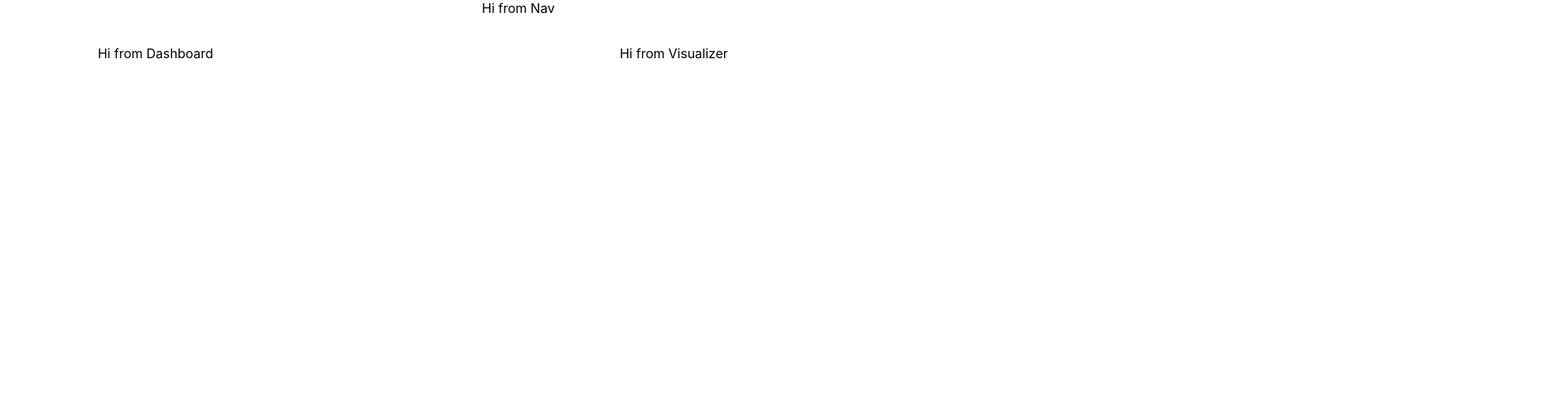
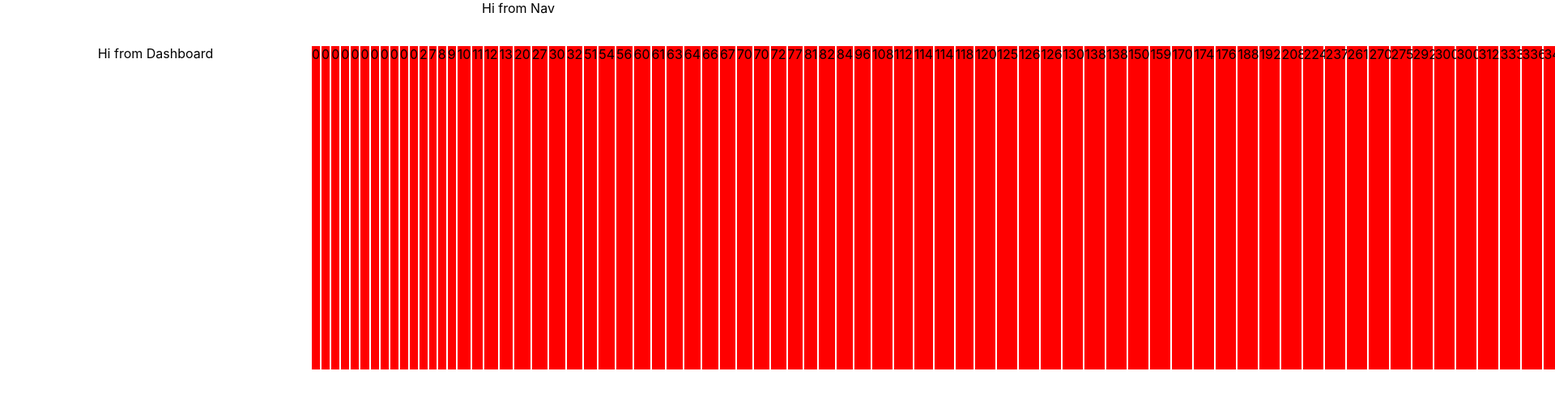
Before and after one commit to mchrupcala/sorting-visualizer, a React (Create React App) app in the folder src/: page / in a window 1280 px wide. Shown: the top 496 px of the page at 81% size, 1920 px wide, since content can reach past the window. Built offline with nearby package versions, Linux system fonts and the light colour scheme.

Commit message:
Displaying the graph on-screen as a static graph of bars.

```diff
--- a/src/src/App.js
+++ b/src/src/App.js
@@ -16,19 +16,22 @@ const randomArray = () => {
     testarray.push(Math.floor(Math.random()*10) * i)
   }
 }
+
+//Confirm that a random array will be sorted correctly.
 randomArray();
-// Sort the 'testarray' to confirm that my sort algo's working correctly.
 console.log(testarray);
+let sorted_array = mergesort(testarray);
+console.log(sorted_array);
 
-let newarr = mergesort(testarray);
-console.log(newarr);
+
+
   return (
     <div className="App">
       <Nav />
 
       <div className="main-dash">
         <DashboardControls />
-        <Visualizer />
+        <Visualizer sorted_array={sorted_array}/>
       </div>
     </div>
   );
--- a/src/src/components/Visualizer.js
+++ b/src/src/components/Visualizer.js
@@ -1,10 +1,25 @@
 import React from "react";
+import './styles.css'
+
+const Visualizer = (props) => {
+
+    const bars = () => {
+        return props.sorted_array.map(i => {
+            return (
+                <div className="one-bar">
+                    {i}
+                </div>
+            )
+        })
+    }
 
 
-const Visualizer = () => {
+
     return (
         <div className="visualizer">
-            Hi from Visualizer
+            <div className="graph">
+                {bars()}
+            </div>
         </div>
     )
 }
--- a/src/src/components/styles.css
+++ b/src/src/components/styles.css
@@ -18,3 +18,17 @@
     /* background: yellow; */
     width: 70%;
 }
+
+.graph {
+    display: flex;
+}
+
+.graph div {
+    margin: 1px;
+}
+
+.one-bar {
+background: red;
+height: 400px;
+width: 25px;
+}
```
